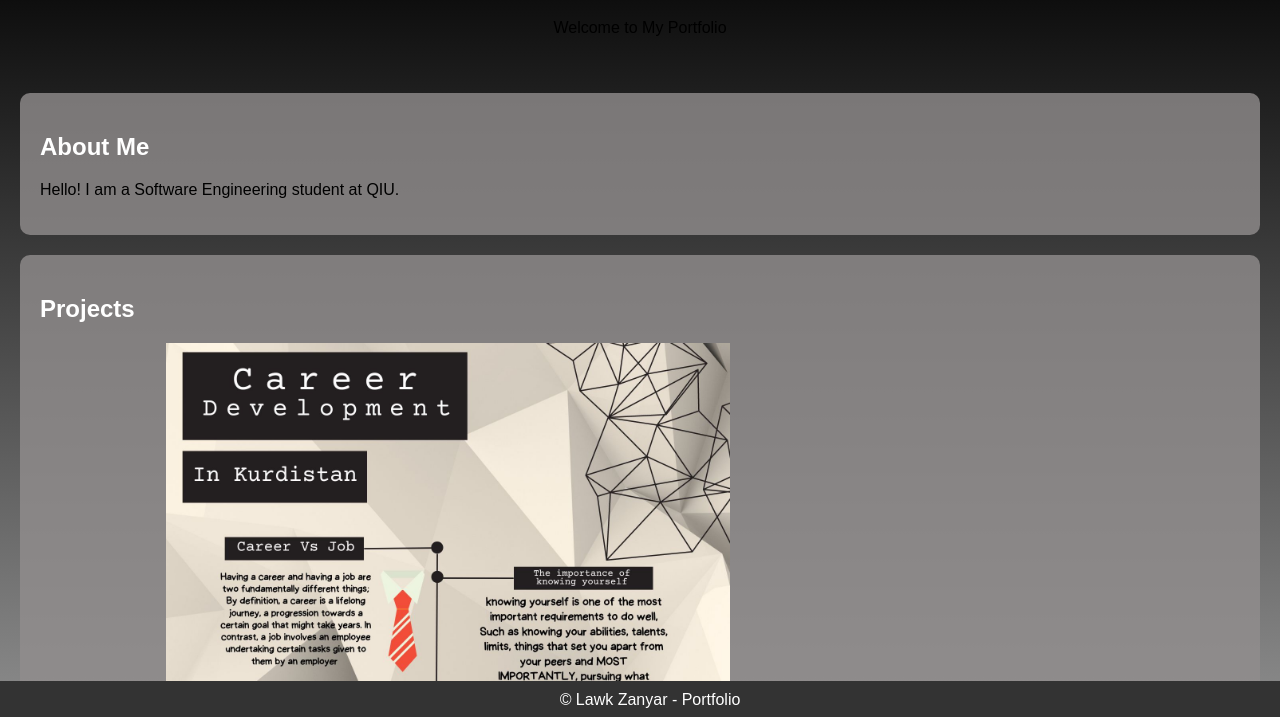
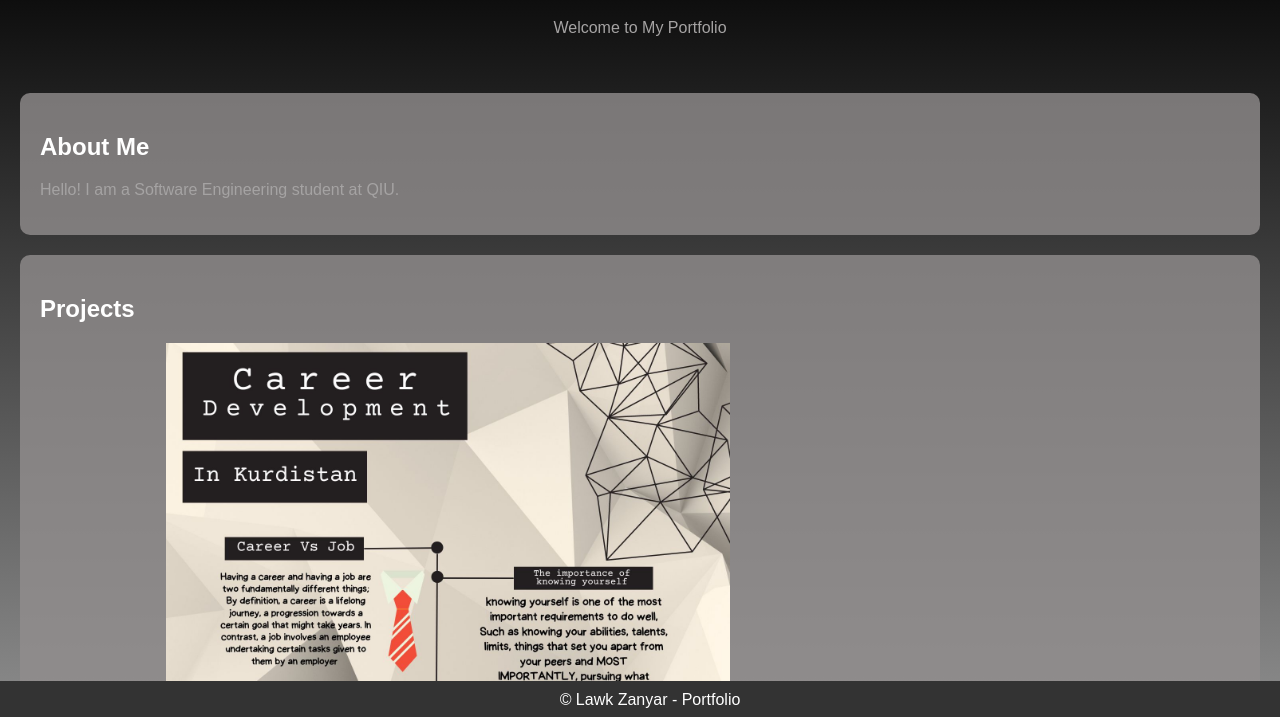
Before and after one commit to LawkZanyar/LawkZanyar.github.io, a plain HTML site: page index.html in a window 1280 px wide. Shown: the part 81-798 px from the top of the page. Drawn offline with Linux system fonts and the light colour scheme.

Commit message:
Update index.html

```diff
--- a/index.html
+++ b/index.html
@@ -27,7 +27,7 @@
             color: #ffffff;
         }
         p {
-            color: #000000;
+            color: #a5a3a3;
         }
         ul {
             list-style-type: none;
```
